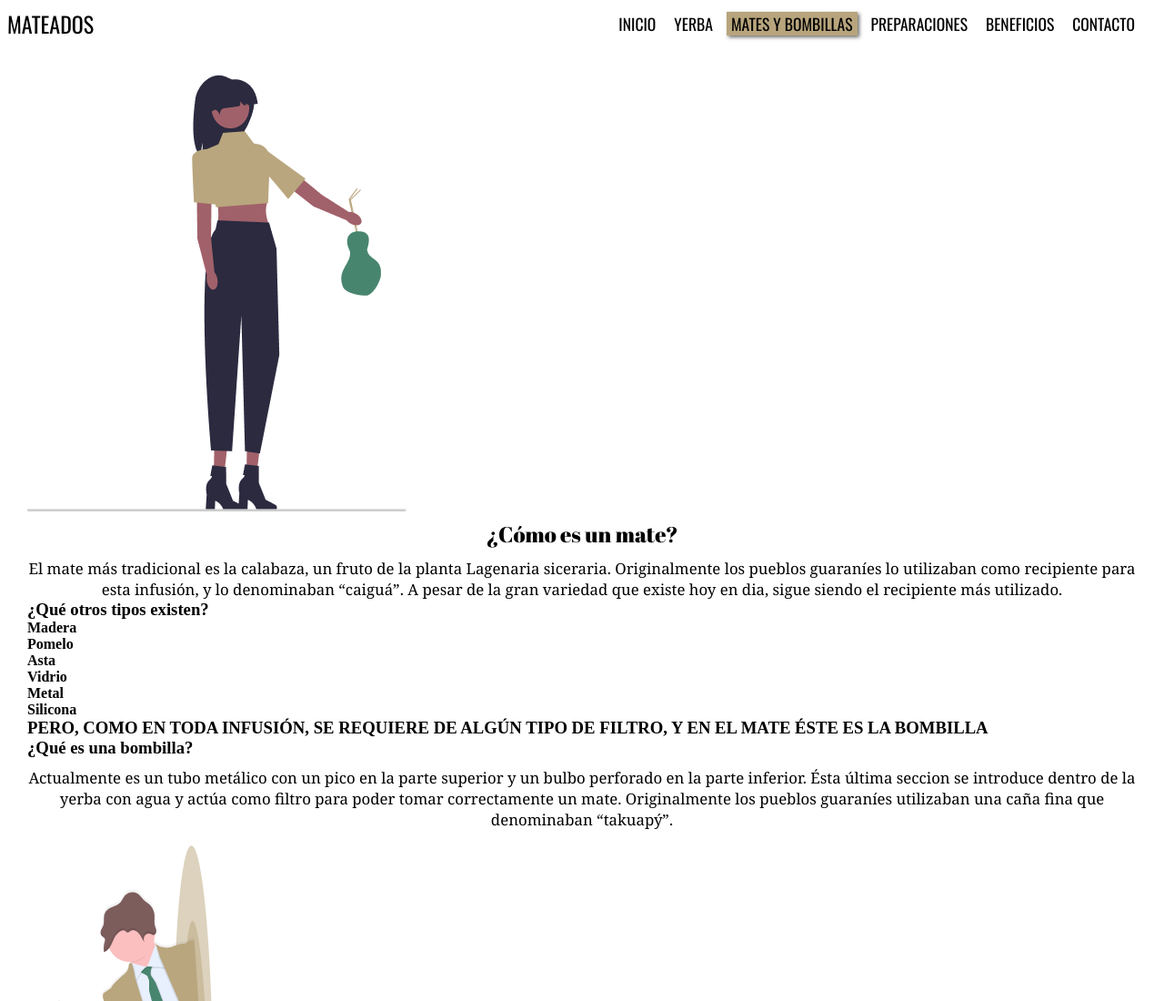
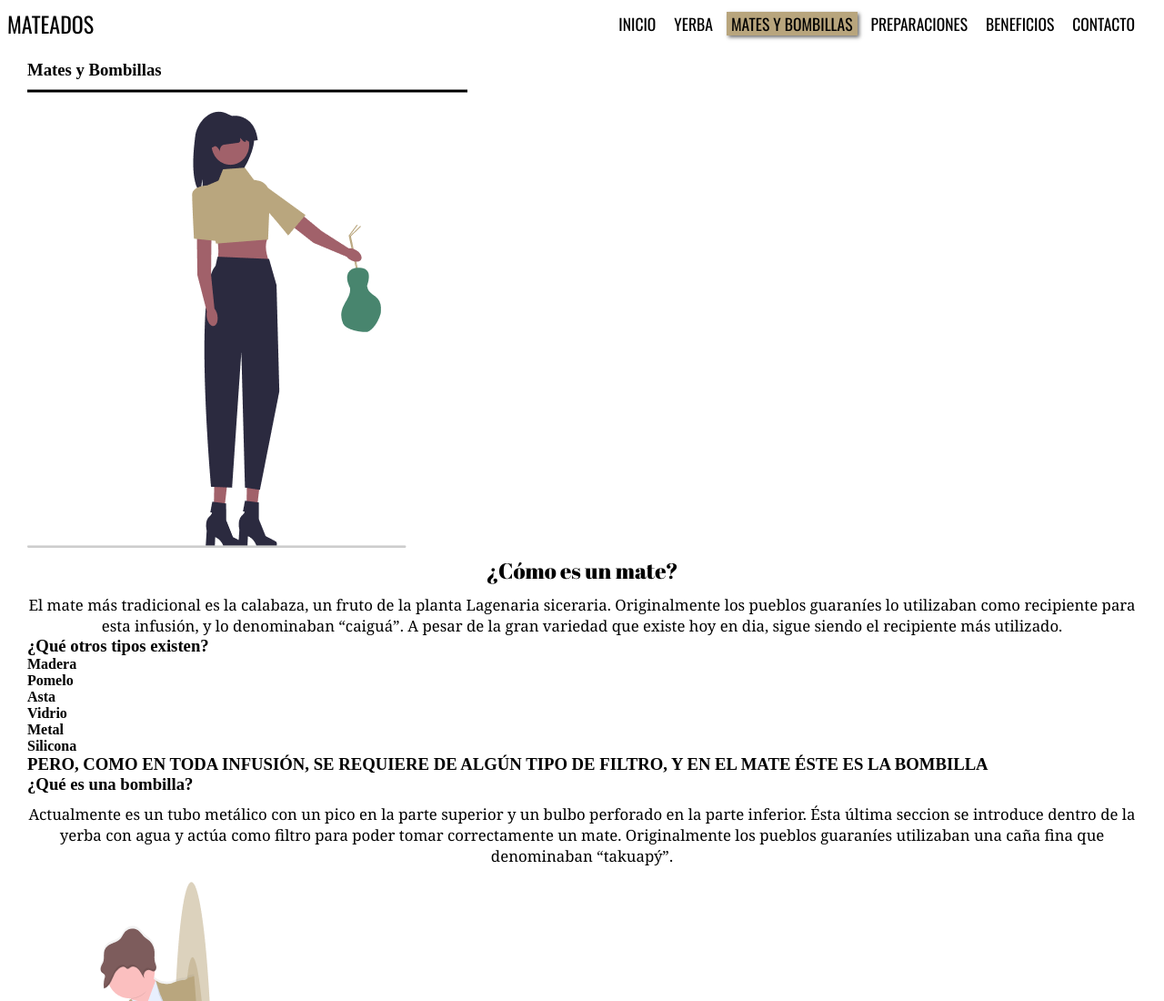
Before and after one commit to vasquetto/enzov.github.io, a plain HTML site: page pages/mates.html in a window 1280 px wide. Shown: the top 1100 px of the page at 91% size. Drawn offline with nearby package versions, Linux system fonts and the light colour scheme.

Commit message:
Arreglo de iconos de las páginas de Mates y Bombillas y Yerbas

```diff
--- a/pages/mates.html
+++ b/pages/mates.html
@@ -5,8 +5,8 @@
     <meta http-equiv="X-UA-Compatible" content="IE=edge">
     <meta name="viewport" content="width=device-width, initial-scale=1.0">
     <link rel="stylesheet" href="../css/styles.css">
+    <link rel="shortcut icon" href="../img_2/icon-mate.png" type="image/x-icon">
     <title>Mates y Bombillas</title>
-    <link rel="shortcut icon" href="../img/favicon(1).ico" type="image/x-icon">
 </head>
 <body>
   <header>
@@ -49,6 +49,14 @@
 </header>
 
     <main>
+
+        <section class="introduccion-mate-bombilla-section">
+            <div class="div-mate">
+                <h3 class="title-yerba">Mates y Bombillas</h3>
+                <img class="linea-yerba" src="../img_2/linea-home.png" alt="Linea recta color negro">
+            </div>
+        </section>
+
         <div class="mates-img-1">
             <img src="../img_2/img-mates-1.png" alt="Dibujo de mujer sosteniendo una calabaza verde">
         </div>
```
Also changed, not shown: pages/yerbas.html (+2 -1 lines).
